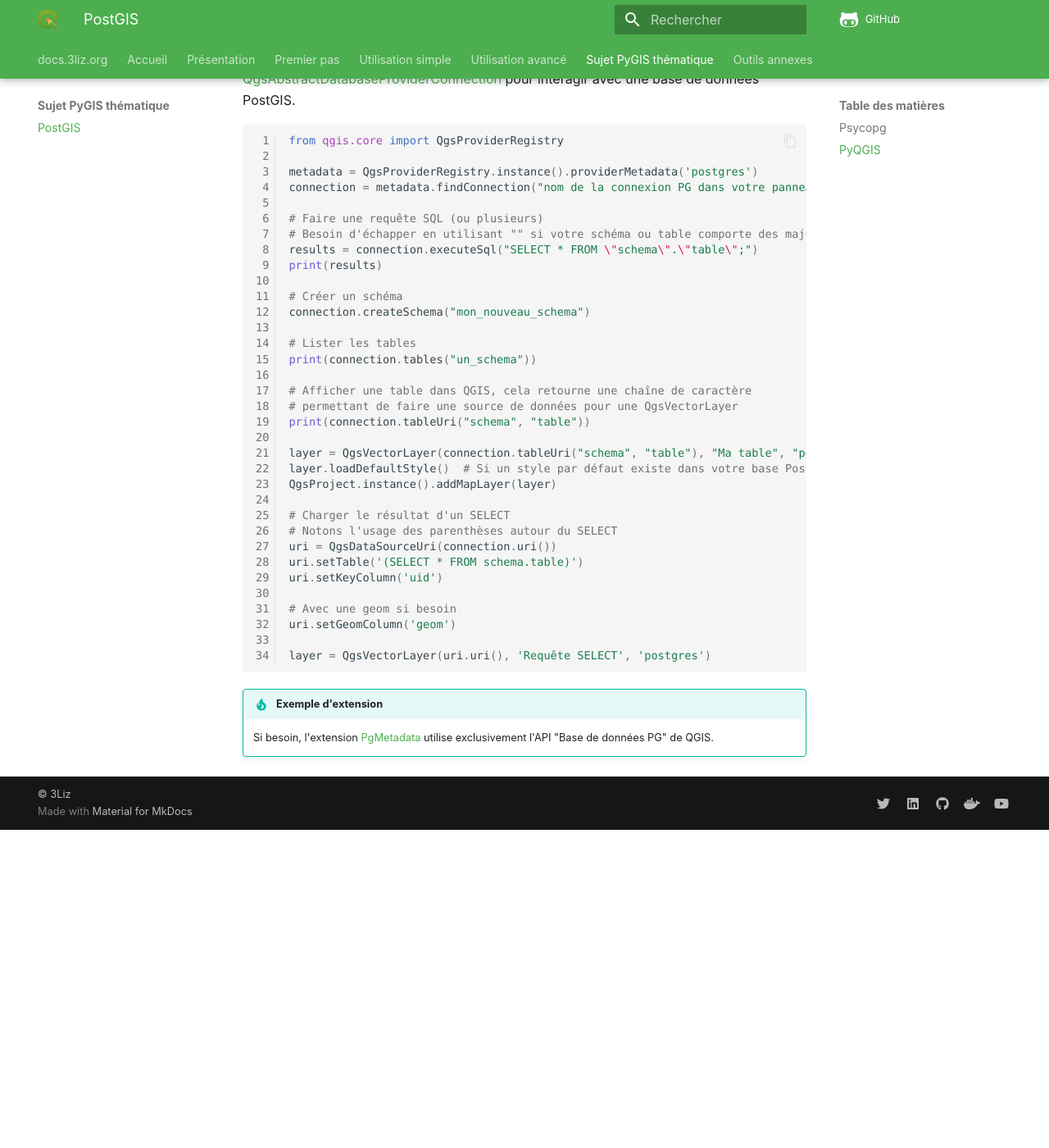
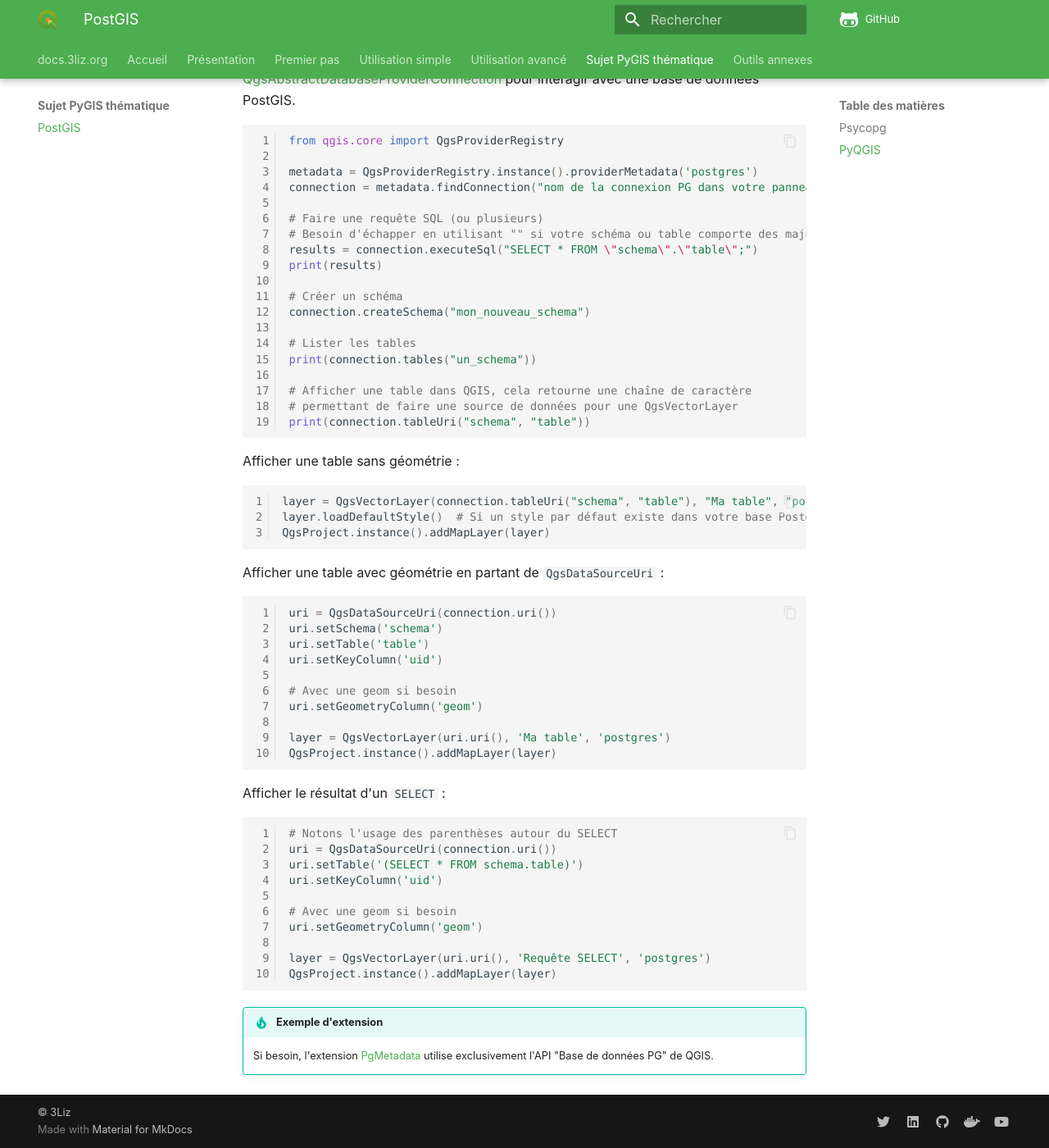
Before and after one commit to 3liz/formation-pyqgis, an MkDocs documentation site: the page built from docs/postgis.md, in a window 1280 px wide and 1400 px high, scrolled down 688 px. Shown: the whole window at 82% size. Built offline with MkDocs 1.6.1 and Material for MkDocs 9.7.7, drawn with Linux system fonts in a browser that asks for light colours; nearby versions of some CDN libraries; comment, search, counter and statistics services are not loaded; before the commit the page ends 1700 px from its top, so only the background shows below that.

Commit message:
Correction PostGIS

````diff
--- a/docs/postgis.md
+++ b/docs/postgis.md
@@ -50,20 +50,43 @@ print(connection.tables("un_schema"))
 # permettant de faire une source de données pour une QgsVectorLayer
 print(connection.tableUri("schema", "table"))
 
+```
+
+Afficher une table sans géométrie :
+
+```python
 layer = QgsVectorLayer(connection.tableUri("schema", "table"), "Ma table", "postgres")
 layer.loadDefaultStyle()  # Si un style par défaut existe dans votre base PostgreSQL, avec la table layer_styles
 QgsProject.instance().addMapLayer(layer)
+```
 
-# Charger le résultat d'un SELECT
+Afficher une table avec géométrie en partant de `QgsDataSourceUri` :
+```python
+uri = QgsDataSourceUri(connection.uri())
+uri.setSchema('schema')
+uri.setTable('table')
+uri.setKeyColumn('uid')
+
+# Avec une geom si besoin
+uri.setGeometryColumn('geom')
+
+layer = QgsVectorLayer(uri.uri(), 'Ma table', 'postgres')
+QgsProject.instance().addMapLayer(layer)
+```
+
+Afficher le résultat d'un `SELECT` :
+
+```python
 # Notons l'usage des parenthèses autour du SELECT
 uri = QgsDataSourceUri(connection.uri())
 uri.setTable('(SELECT * FROM schema.table)')
 uri.setKeyColumn('uid')
 
 # Avec une geom si besoin
-uri.setGeomColumn('geom')
+uri.setGeometryColumn('geom')
 
 layer = QgsVectorLayer(uri.uri(), 'Requête SELECT', 'postgres')
+QgsProject.instance().addMapLayer(layer)
 ```
 
 !!! tip "Exemple d'extension"
````
